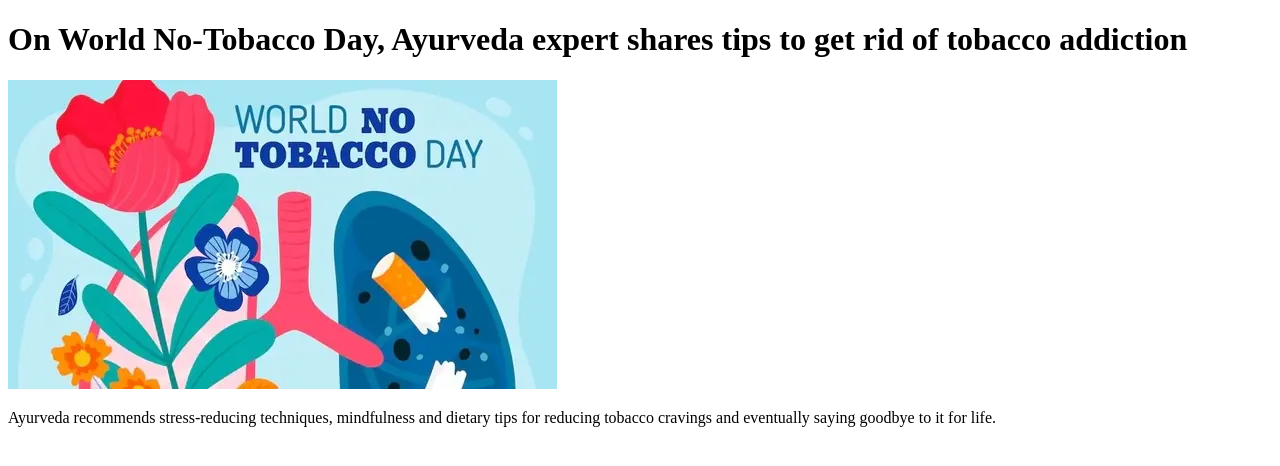
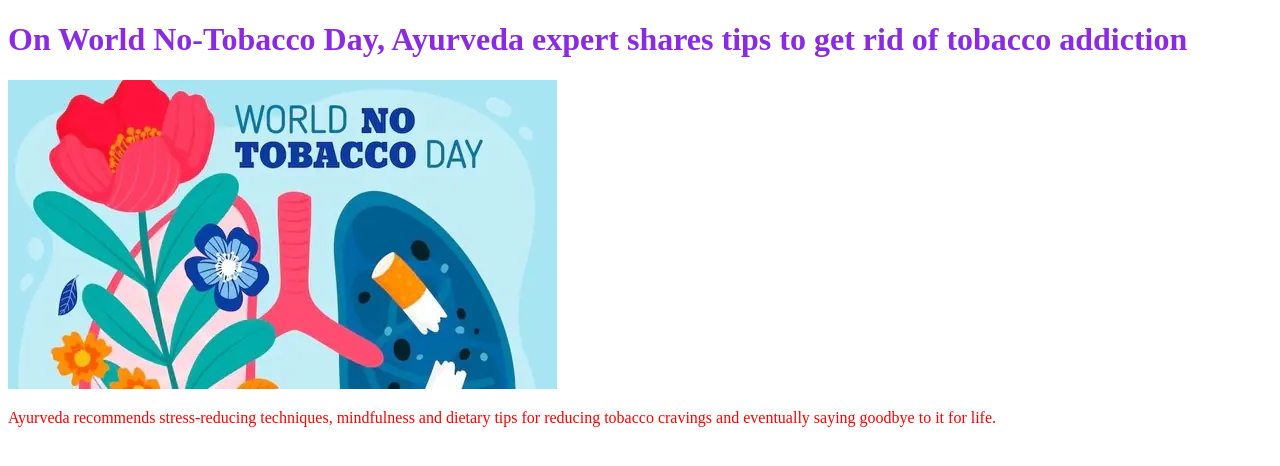
Before and after one commit to radhikashaktawat/new-website-2024, a plain HTML site: page index.html in a window 1280 px wide. Drawn offline with Linux system fonts and the light colour scheme.

Commit message:
28 may 2024

```diff
--- a/index.html
+++ b/index.html
@@ -3,7 +3,15 @@
 <head>
     <meta charset="UTF-8">
     <meta name="viewport" content="width=device-width, initial-scale=1.0">
-    <title> i love nature </title>
+    <title> i love nature</title>
+    <style>
+        h1{
+            color:blueviolet;
+        }
+        p{
+            color:red;s
+        }
+    </style>
 </head>
 <body>
     <h1>On World No-Tobacco Day, Ayurveda expert shares tips to get rid of tobacco addiction
```
